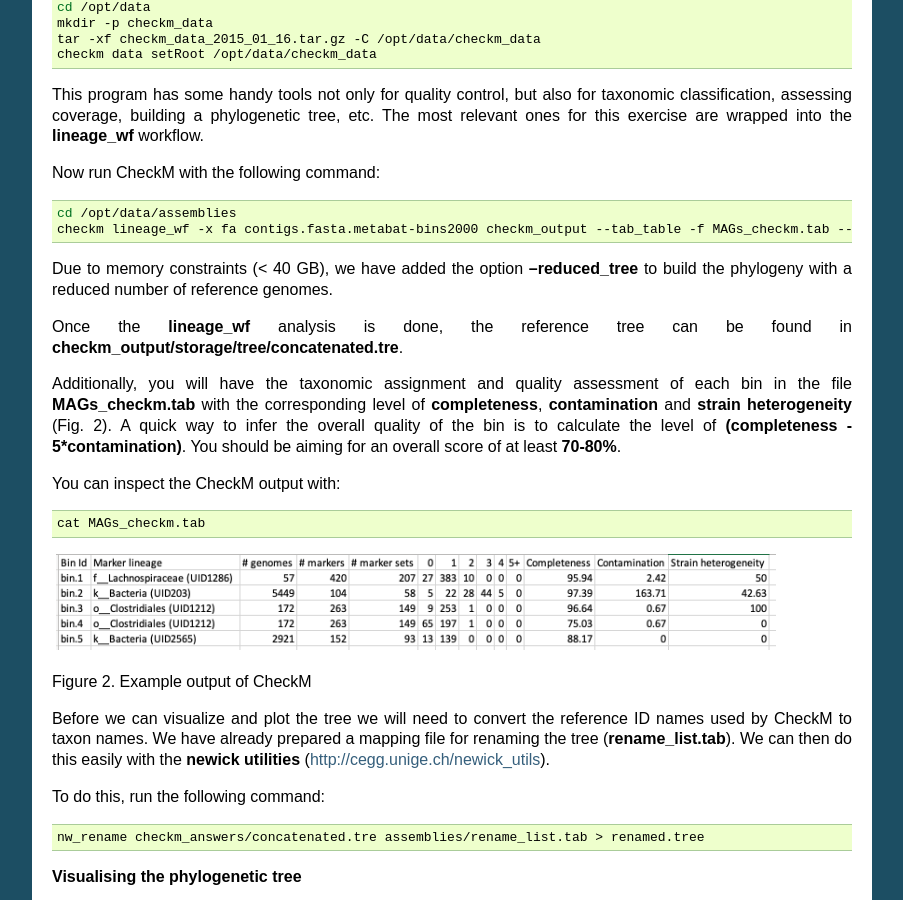
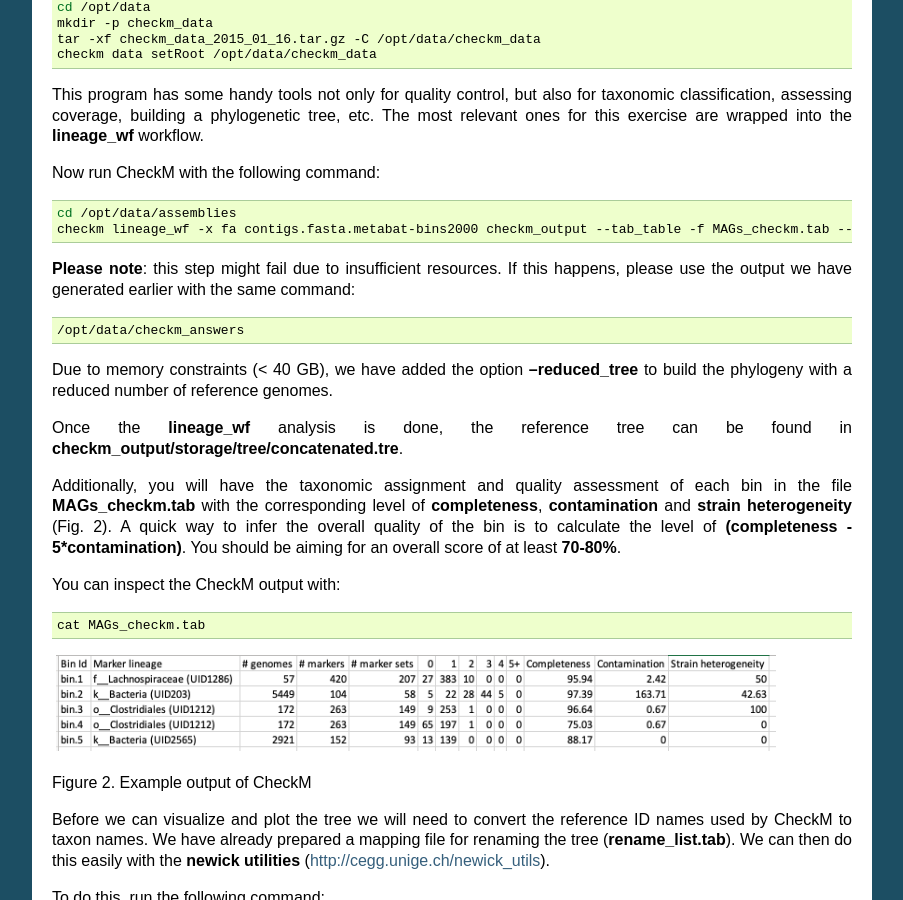
Before and after one commit to EBI-Metagenomics/mgnify-ebi-2021, a Sphinx documentation site: the page built from docs/source/mag.rst, in a window 1280 px wide and 900 px high, scrolled down 2711 px. Shown: the whole window, without its empty margins (198-1101 px from the left). Built offline with Sphinx 7.4.7, drawn with Linux system fonts in a browser that asks for light colours.

Commit message:
Update mag.rst

```diff
--- a/docs/source/mag.rst
+++ b/docs/source/mag.rst
@@ -157,6 +157,12 @@
     cd /opt/data/assemblies
     checkm lineage_wf -x fa contigs.fasta.metabat-bins2000 checkm_output --tab_table -f MAGs_checkm.tab --reduced_tree -t 4
 
+**Please note**: this step might fail due to insufficient resources. If this happens, please use the output we have generated earlier with the same command:
+
+.. code-block:: bash
+
+    /opt/data/checkm_answers
+
 Due to memory constraints (< 40 GB), we have added the option
 **--reduced_tree** to build the phylogeny with a reduced number of
 reference genomes.
```
